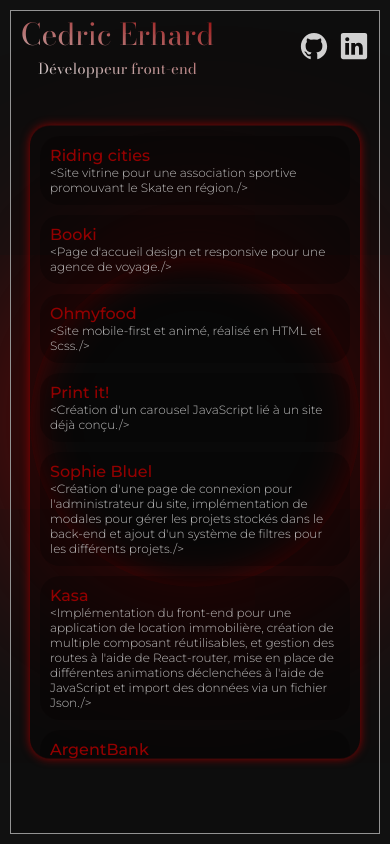
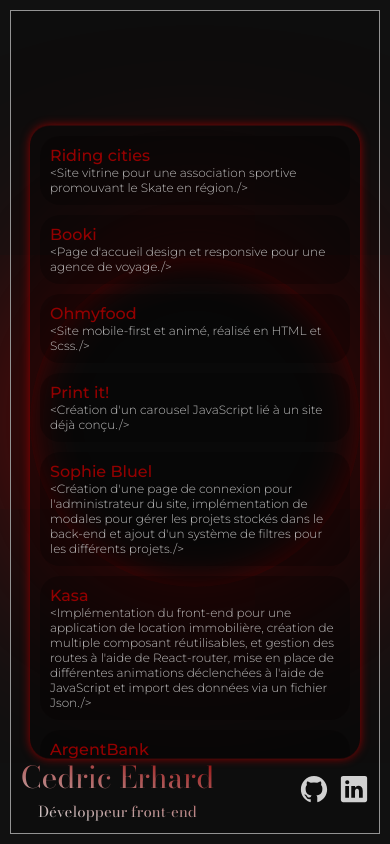
Before and after one commit to C05n/Portfolio, a Next.js app: page / in a window 390 px wide. Built offline with nearby package versions, Linux system fonts and the light colour scheme.

Commit message:
Refactor global styles for layout and responsiveness
Updated the main layout styles and flex properties.

```diff
--- a/src/styles/globals.css
+++ b/src/styles/globals.css
@@ -43,18 +43,19 @@ body::after {
   z-index: -1;
 }
 main {
-  width: calc(100vw - var(--pad) * 2);
-  height: calc(100vh - var(--pad) * 2);
+  width: calc(100dvw - var(--pad) * 2);
+  height: calc(100dvh - var(--pad) * 2);
   margin: var(--pad);
   background-color: var(--background_alt);
   border: 1px solid var(--foreground);
   padding: var(--pad);
-  position: relative;
+  display: flex;
+  flex-direction: column;
+  align-items: center;
+  justify-content: space-between;
 }
 .info_profiles_container {
-  position: absolute;
-  bottom: var(--pad);
-  width: calc(100% - var(--pad) * 2);
+  width: 100%;
   display: flex;
   flex-direction: row;
   justify-content: space-between;
@@ -70,16 +71,14 @@ main {
 }
 @media ( max-width: 991px) {
   main {
-    width: calc(100dvw - var(--pad_responsive) * 2);
-    height: calc(100dvh - var(--pad_responsive) * 2);
+    width: calc(100vw - var(--pad_responsive) * 2);
+    height: calc(100vh - var(--pad_responsive) * 2);
     margin: var(--pad_responsive);
     min-height: fit-content;
     padding: var(--pad_responsive);
+    flex-direction: column-reverse;
   }
   .info_profiles_container {
-    top: 0;
-    bottom: inherit;
-    width: calc(100% - var(--pad_responsive) * 2);
     align-items: center;
   }
 }
```
